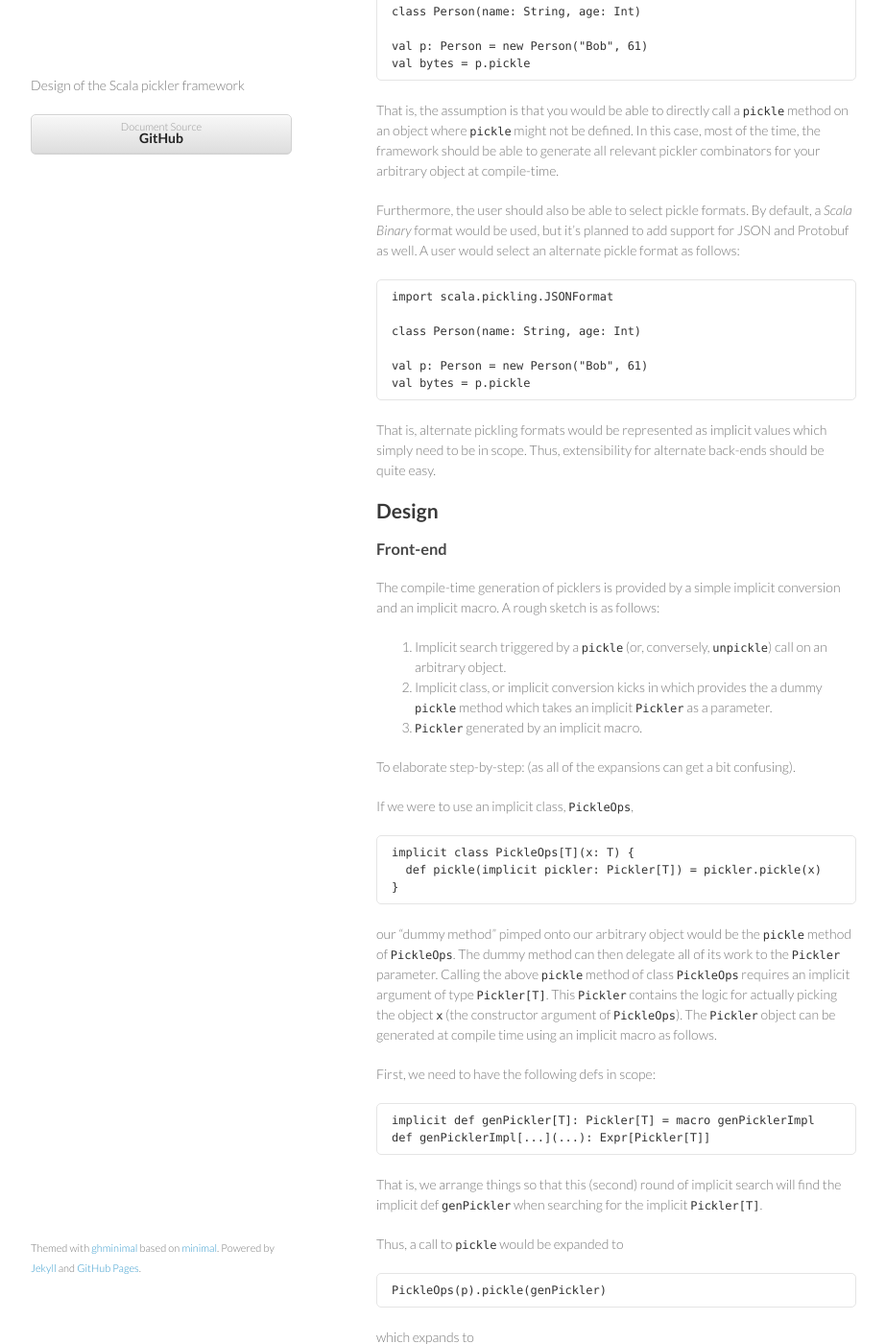
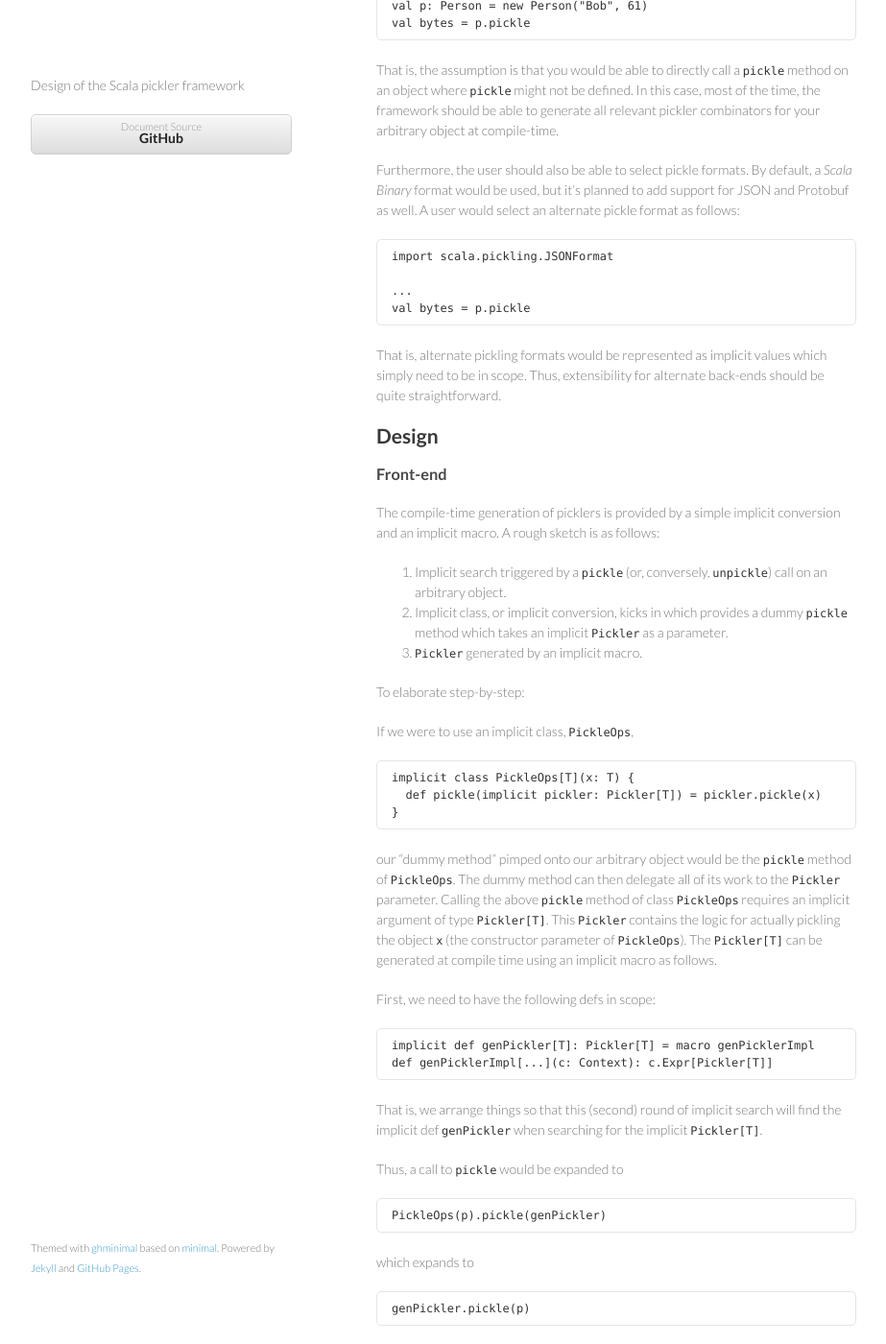
Before and after one commit to heathermiller/papers-documents, a Jekyll site: the page built from index.md, in a window 1280 px wide and 1400 px high, scrolled down 1492 px. Shown: the whole window at 96% size, without its empty margins (178-1101 px from the left). Built offline with Jekyll 4.4.1, drawn with Linux system fonts in a browser that asks for light colours; some of the changed text lies outside the part shown.

Commit message:
Finished

```diff
--- a/index.md
+++ b/index.md
@@ -51,9 +51,7 @@ Scala Pickling should be:
 
 **Short-term goal:** submission to
 [OOPSLA 2013](http://splashcon.org/2013/cfp/due-march-28-2013)
-(March 28th). See the  [OOPSLA contributions sketch](oopsla-contributions.html)
-for a rough idea of the plan for the
-paper's potential contributions.
+(March 28th)
 
 **Medium-term goal:** SIP and inclusion in Scala 2.11.
 
@@ -69,7 +67,7 @@ detail in their corresponding sections below:
 - the overall design and architecture
 - the intermediate representation of to-be-pickled and to-be-unpickled objects
 - precisely what transformations take place and under what conditions
-- easily swappable backends, for generating different pickle formats (_e.g._ JSON, Protobuf, binary)
+- easily swappable backends, for generating different pickle formats ( _e.g._ JSON, Protobuf, binary)
 
 
 ## Usage
@@ -93,14 +91,12 @@ format as follows:
 
     import scala.pickling.JSONFormat
 
-    class Person(name: String, age: Int)
-
-    val p: Person = new Person("Bob", 61)
+    ...
     val bytes = p.pickle
 
 That is, alternate pickling formats would be represented as implicit values
 which simply need to be in scope. Thus, extensibility for alternate back-ends
-should be quite easy.
+should be quite straightforward.
 
 
 ## Design
@@ -111,10 +107,10 @@ The compile-time generation of picklers is provided by a simple implicit
 conversion and an implicit macro. A rough sketch is as follows:
 
 1. Implicit search triggered by a `pickle` (or, conversely, `unpickle`) call on an arbitrary object.
-2. Implicit class, or implicit conversion kicks in which provides the a dummy `pickle` method which takes an implicit `Pickler` as a parameter.
+2. Implicit class, or implicit conversion, kicks in which provides a dummy `pickle` method which takes an implicit `Pickler` as a parameter.
 3. `Pickler` generated by an implicit macro.
 
-To elaborate step-by-step: (as all of the expansions can get a bit confusing).
+To elaborate step-by-step:
 
 If we were to use an implicit class, `PickleOps`,
 
@@ -126,14 +122,14 @@ our "dummy method" pimped onto our arbitrary object would be the `pickle`
 method of `PickleOps`. The dummy method can then delegate all of its work to
 the `Pickler` parameter. Calling the above `pickle` method of class
 `PickleOps` requires an implicit argument of type `Pickler[T]`. This `Pickler`
-contains the logic for actually picking the object `x` (the constructor
-argument of `PickleOps`). The `Pickler` object can be generated at compile
+contains the logic for actually pickling the object `x` (the constructor
+parameter of `PickleOps`). The `Pickler[T]` can be generated at compile
 time using an implicit macro as follows.
 
 First, we need to have the following defs in scope:
 
     implicit def genPickler[T]: Pickler[T] = macro genPicklerImpl
-    def genPicklerImpl[...](...): Expr[Pickler[T]]
+    def genPicklerImpl[...](c: Context): c.Expr[Pickler[T]]
 
 That is, we arrange things so that this (second) round of implicit search will
 find the implicit def `genPickler` when searching for the implicit
```
Also changed, not shown: other parts of index.md (+4 -3 lines).
